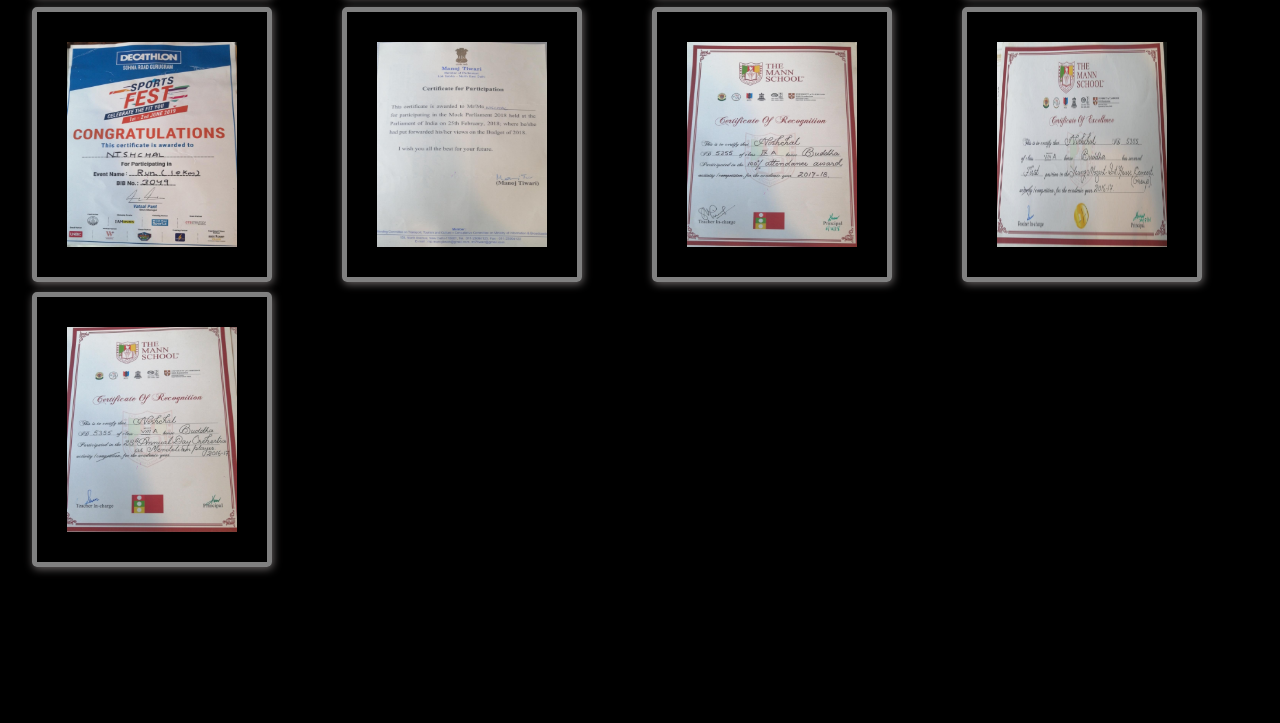
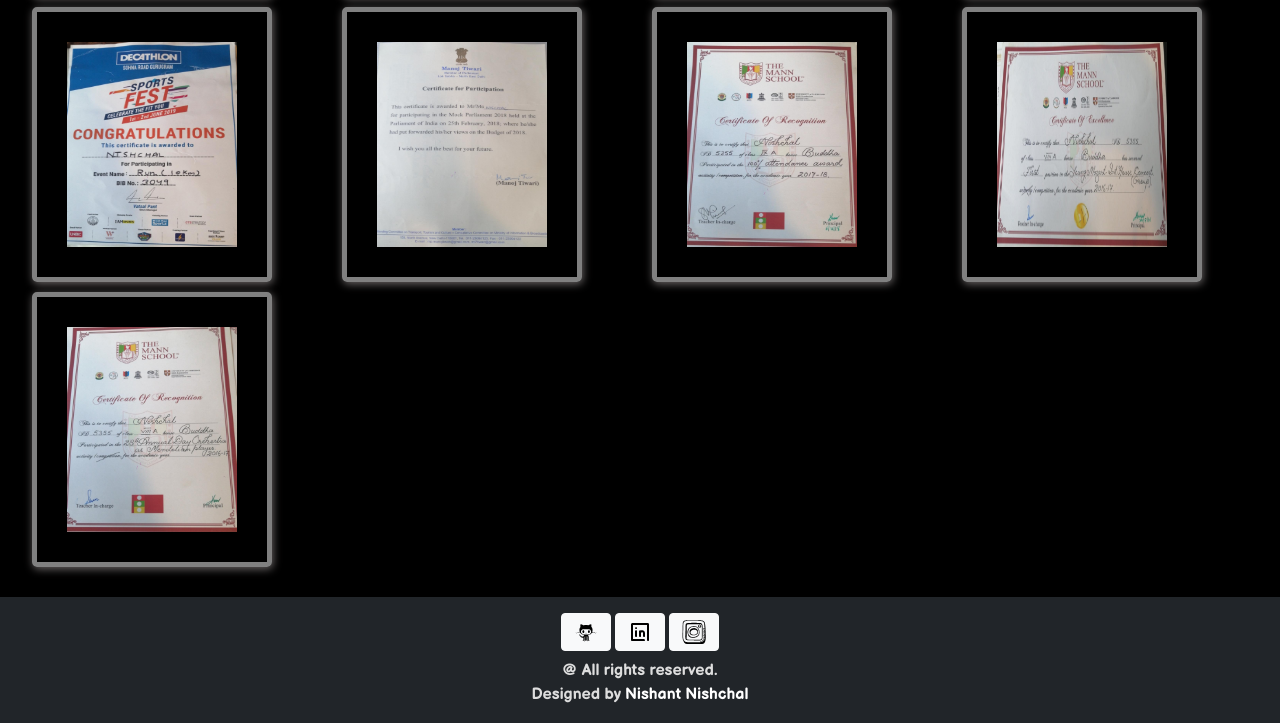
Before and after one commit to Nish251103/web-portfolio, a plain HTML site: page index.html in a window 1280 px wide. Shown: the part 5866-6589 px from the top of the page. Before the commit the page ends 6463 px from the top, so only its background shows below. Drawn offline with nearby package versions, Linux system fonts and the light colour scheme; a web font is replaced by a local one.

Commit message:
Added a footer

```diff
--- a/index.html
+++ b/index.html
@@ -374,6 +374,27 @@
       <a id="button-top" href="#top"><img src="assets/scroll-button/arrow-up.png" alt="top"></a>
     </div>
 
+    <footer class="bg-dark sticky-bottom">
+        <div class="container text-center mt-2 pt-2">
+           <div class="links-footer container">
+             <a href="https://github.com/Nish251103" class="btn btn-light btn-social mr-5">
+               <img src="./assets/footer-images/github.png" alt="github">
+             </a>
+             <a href="https://www.linkedin.com/in/nishchal-nishchal/" class="btn btn-light btn-social mr-5">
+               <img src="./assets/footer-images/linkedin.png" alt="linkedin">
+             </a>
+             <a href="https://www.instagram.com/nishchal.25/?hl=en" class="btn btn-light btn-social mr-5">
+               <img src="./assets/footer-images/instagram.png" alt="instagram">
+             </a>
+           </div>
+           <div class="container text-center pt-2" style="color:#ddd">
+              <p>&#64; All rights reserved. <br>
+               Designed by <a href="https://www.technicalnish.com/" style="font-weight:bold;">Nishant Nishchal</a>
+              </p>
+           </div>
+        </div>
+    </footer>
+
     <script src="main.js"></script>
     <script src="https://cdn.jsdelivr.net/npm/@popperjs/core@2.9.3/dist/umd/popper.min.js" integrity="sha384-W8fXfP3gkOKtndU4JGtKDvXbO53Wy8SZCQHczT5FMiiqmQfUpWbYdTil/SxwZgAN" crossorigin="anonymous"></script>
     <script src="https://cdn.jsdelivr.net/npm/bootstrap@5.1.1/dist/js/bootstrap.min.js" integrity="sha384-skAcpIdS7UcVUC05LJ9Dxay8AXcDYfBJqt1CJ85S/CFujBsIzCIv+l9liuYLaMQ/" crossorigin="anonymous"></script>
--- a/style.css
+++ b/style.css
@@ -312,3 +312,15 @@
   text-decoration: none;
 
 }
+/* .......................... */
+footer{
+  min-height: 10vh;
+  margin-bottom:0;
+  position: absolute;
+  bottom:12;
+  width: 100%;
+}
+footer p a:hover{
+  font-weight: bolder;
+  color: white;
+}
```
Also changed, not shown: assets/footer-images/github.png (added), assets/footer-images/instagram.png (added), assets/footer-images/linkedin.png (added).
